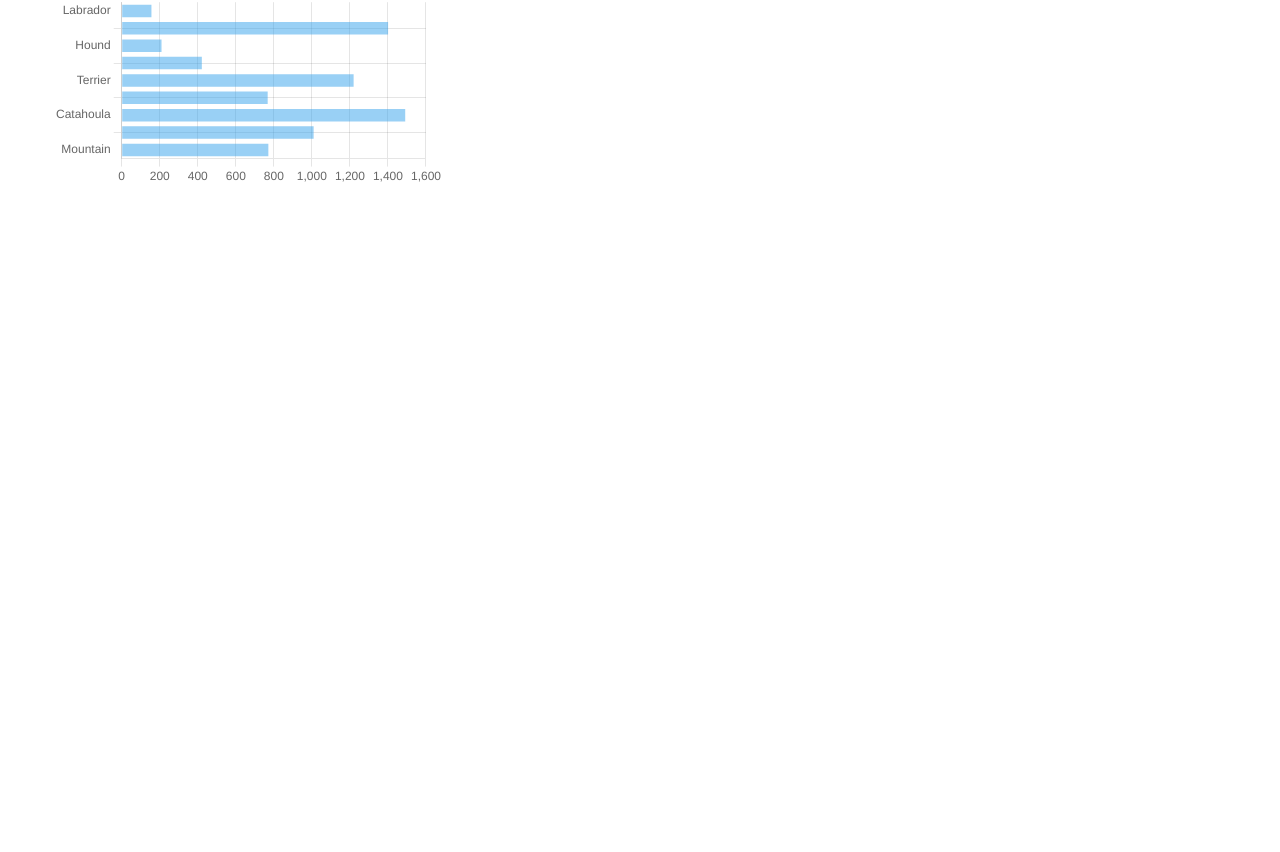
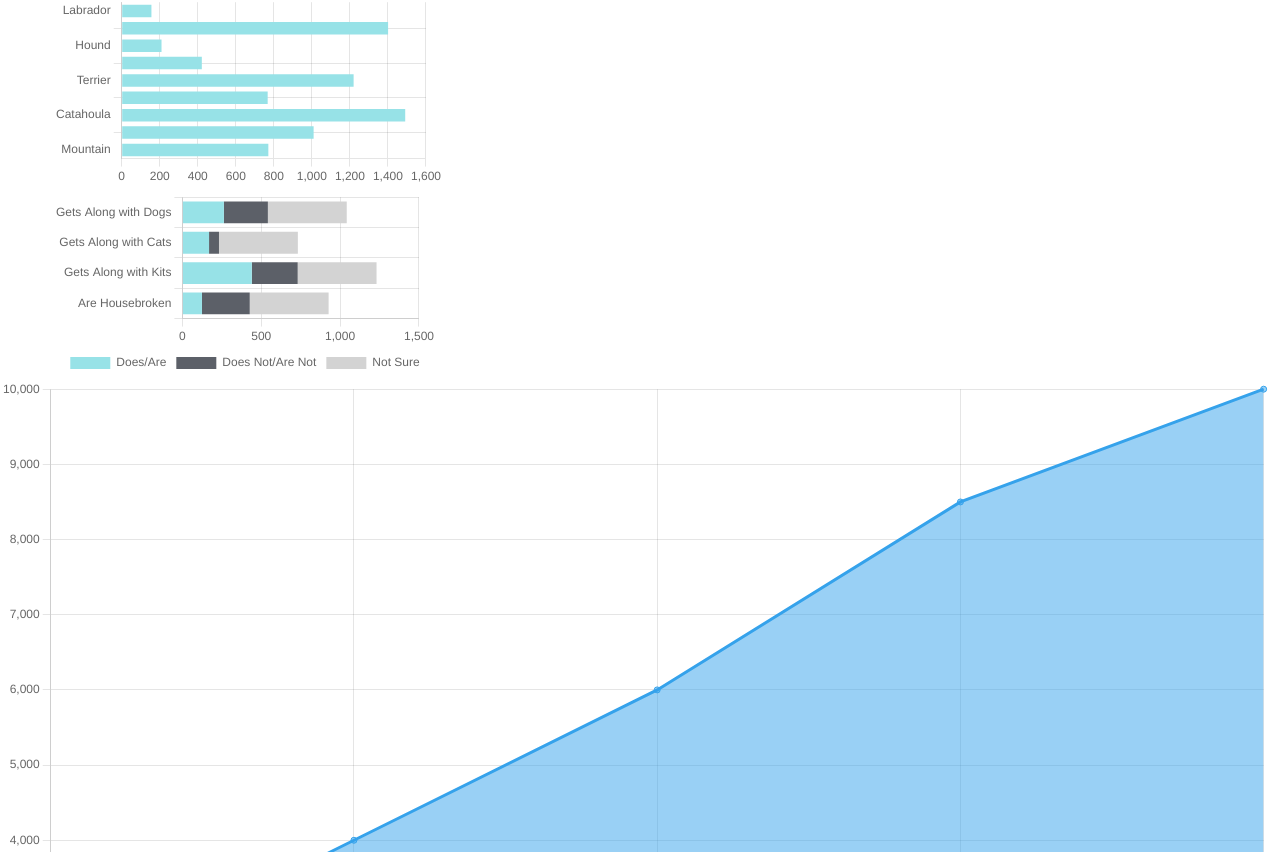
Before and after one commit to Gaurav0597/IndiaDataHub-assignment, a React (Create React App) app in the folder assignment/: page / in a window 1280 px wide. Shown: the part 128-980 px from the top of the page. Before the commit the page ends 800 px from the top, so only its background shows below. Built offline with nearby package versions, Linux system fonts and the light colour scheme.

Commit message:
stack chart and area chart is ready

```diff
--- a/assignment/src/App.js
+++ b/assignment/src/App.js
@@ -1,4 +1,5 @@
 
+import { AreaChart1 } from "./components/Charts/AreaChart1";
 import { FirstHChart } from "./components/Charts/FirstHChart";
 import MainPage from "./components/MainPage";
 
@@ -8,7 +9,7 @@ function App() {
   return (
     <div >
     <MainPage/>
-
+     <AreaChart1/>
     </div>
   );
 }
--- a/assignment/src/components/Charts/AreaChart.jsx
+++ /dev/null
@@ -1,9 +0,0 @@
-import React from 'react'
-
-const AreaChart = () => {
-  return (
-    <div>AreaChart</div>
-  )
-}
-
-export default AreaChart
--- /dev/null
+++ b/assignment/src/components/Charts/AreaChart1.jsx
@@ -0,0 +1,64 @@
+import React from 'react'
+import {
+  Chart as ChartJS,
+  CategoryScale,
+  LinearScale,
+  PointElement,
+  LineElement,
+  Title,
+  Tooltip,
+  Filler,
+  Legend,
+} from 'chart.js'
+import { Line } from 'react-chartjs-2'
+import faker from 'faker'
+
+ChartJS.register(
+  CategoryScale,
+  LinearScale,
+  PointElement,
+  LineElement,
+  Title,
+  Tooltip,
+  Filler,
+  Legend,
+)
+
+export const options = {
+  responsive: true,
+  plugins: {
+    legend: {
+      position: 'none',
+    },
+    title: {
+      display: false,
+      text: 'Chart.js Line Chart',
+    },
+  },
+}
+
+const labels = ['2014', '2016', '2018', '2020', '2022']
+var obj = [
+  { label: 2014, value: 2000 },
+  { label: 2016, value: 4000 },
+  { label: 2018, value: 6000 },
+  { label: 2020, value: 8500 },
+  { label: 2022, value: 10000 },
+]
+// const value = ['2000', '4000', '6000', '8000', '10000']
+export const data = {
+  labels,
+  datasets: [
+    {
+      fill: true,
+      label: 'Dataset 2',
+      data: obj.map((e, index) => e.value),
+      borderColor: 'rgb(53, 162, 235)',
+      backgroundColor: 'rgba(53, 162, 235, 0.5)',
+    },
+  ],
+}
+
+export function AreaChart1() {
+  return <Line options={options} data={data} />
+}
--- a/assignment/src/components/Charts/FirstHChart.jsx
+++ b/assignment/src/components/Charts/FirstHChart.jsx
@@ -47,8 +47,8 @@ export const data = {
     {
       label: 'Dataset 2',
       data:labels.map(()=>Math.random() * 200),
-      borderColor: 'rgb(53, 162, 235)',
-      backgroundColor: 'rgba(53, 162, 235, 0.5)',
+      borderColor: 'rgb(151,226,231)',
+      backgroundColor: 'rgb(151,226,231)',
     },
   ],
 };
--- a/assignment/src/components/Charts/SecondHChart.jsx
+++ b/assignment/src/components/Charts/SecondHChart.jsx
@@ -45,10 +45,10 @@ export const data = {
   labels,
   datasets: [
     {
-      label: 'Dataset 2',
+      label: 'Top 10 Bread',
       data:labels.map(()=>Math.random() * 1500),
-      borderColor: 'rgb(53, 162, 235)',
-      backgroundColor: 'rgba(53, 162, 235, 0.5)',
+      borderColor: 'rgb(151,226,231)',
+      backgroundColor: 'rgb(151,226,231)',
     },
   ],
 };
--- a/assignment/src/components/Charts/StackChart.jsx
+++ b/assignment/src/components/Charts/StackChart.jsx
@@ -1,9 +1,70 @@
-import React from 'react'
+import React from 'react';
+import {
+  Chart as ChartJS,
+  CategoryScale,
+  LinearScale,
+  BarElement,
+  Title,
+  Tooltip,
+  Legend,
+} from 'chart.js';
+import { Bar } from 'react-chartjs-2';
+import faker from 'faker';
 
-const StackChart = () => {
-  return (
-    <div>StackChart</div>
-  )
+ChartJS.register(
+  CategoryScale,
+  LinearScale,
+  BarElement,
+  Title,
+  Tooltip,
+  Legend
+);
+
+export const options = {
+  indexAxis: 'y',
+  plugins: {
+    title: {
+      display: false,
+      text: 'Chart.js Bar Chart - Stacked',
+    },
+    legend: {
+      position: 'bottom' ,
+    },
+  },
+  responsive: true,
+  scales: {
+    x: {
+      stacked: true,
+    },
+    y: {
+      stacked: true,
+    },
+  },
+};
+
+const labels = ['Gets Along with Dogs', 'Gets Along with Cats', 'Gets Along with Kits', 'Are Housebroken'];
+
+export const data = {
+  labels,
+  datasets: [
+    {
+      label: 'Does/Are',
+      data: labels.map(() => faker.datatype.number({ min: 0, max: 500 })),
+      backgroundColor: 'rgb(151,226,231)',
+    },
+    {
+      label: 'Does Not/Are Not',
+      data: labels.map(() => faker.datatype.number({ min: 0, max: 500 })),
+      backgroundColor: 'rgb(92,96,104)',
+    },
+    {
+      label: 'Not Sure',
+      data: labels.map(() => faker.datatype.number({ min: 500, max: 500 })),
+      backgroundColor: 'rgb(211, 211, 211)',
+    },
+  ],
+};
+
+export function StackChart() {
+  return <Bar options={options} data={data} />;
 }
-
-export default StackChart
--- a/assignment/src/components/MainPage.jsx
+++ b/assignment/src/components/MainPage.jsx
@@ -1,6 +1,7 @@
 import React from 'react'
 import { FirstHChart } from './Charts/FirstHChart'
 import { SecondHChart } from './Charts/SecondHChart'
+import { StackChart } from './Charts/StackChart'
 
 const MainPage = () => {
   return (
@@ -11,6 +12,12 @@ const MainPage = () => {
       <div className="w-1/3 h-auto">
       <SecondHChart/>
       </div>
+      <div className="w-96 h-auto">
+      <StackChart/>
+      </div>
+      {/* <div className="w-96 h-auto">
+      <StackChart/>
+      </div> */}
 
     </div>
   )
```
